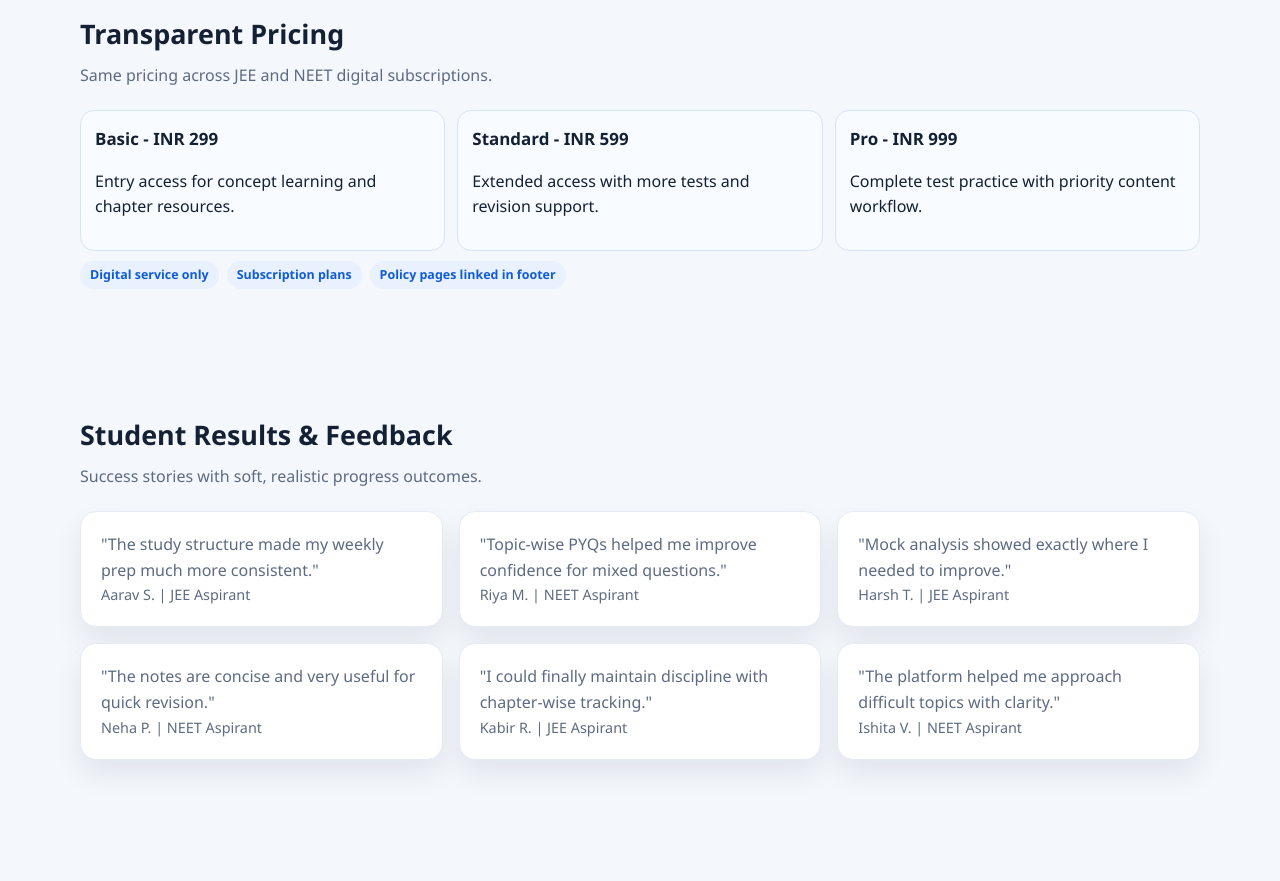
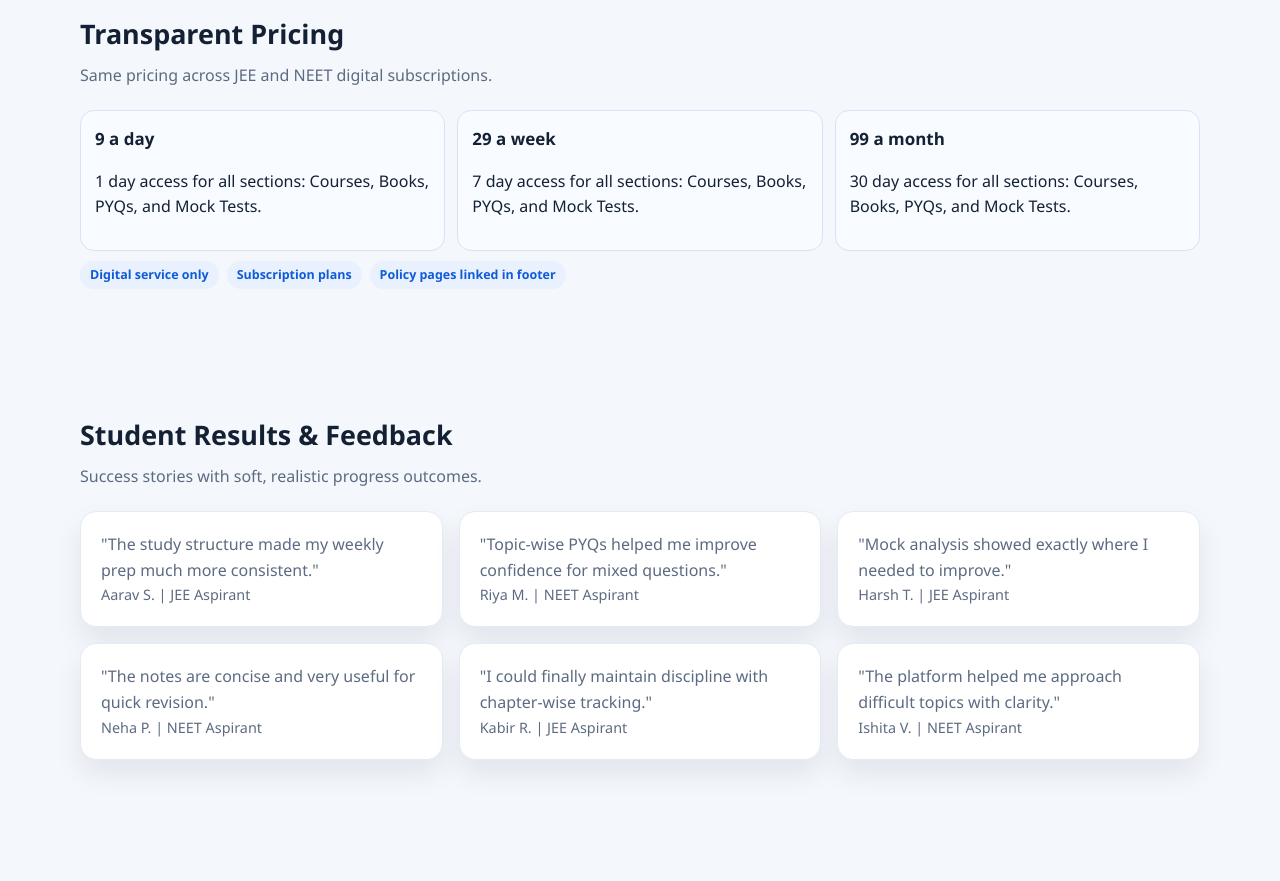
Before and after one commit to beast-69-bot/azedusite, a website: page index.html in a window 1280 px wide. Shown: the part 1120-2001 px from the top of the page. Drawn offline with Linux system fonts and the light colour scheme.

Commit message:
Update homepage pricing to 9 a day, 29 a week, 99 a month

```diff
--- a/index.html
+++ b/index.html
@@ -106,9 +106,9 @@
         <h2 class="section-title">Transparent Pricing</h2>
         <p class="section-sub">Same pricing across JEE and NEET digital subscriptions.</p>
         <div class="price-grid">
-          <article class="price-box reveal"><strong>Basic - INR 299</strong><p>Entry access for concept learning and chapter resources.</p></article>
-          <article class="price-box reveal"><strong>Standard - INR 599</strong><p>Extended access with more tests and revision support.</p></article>
-          <article class="price-box reveal"><strong>Pro - INR 999</strong><p>Complete test practice with priority content workflow.</p></article>
+          <article class="price-box reveal"><strong>9 a day</strong><p>1 day access for all sections: Courses, Books, PYQs, and Mock Tests.</p></article>
+          <article class="price-box reveal"><strong>29 a week</strong><p>7 day access for all sections: Courses, Books, PYQs, and Mock Tests.</p></article>
+          <article class="price-box reveal"><strong>99 a month</strong><p>30 day access for all sections: Courses, Books, PYQs, and Mock Tests.</p></article>
         </div>
         <div class="pill-row">
           <span class="pill">Digital service only</span>
```
